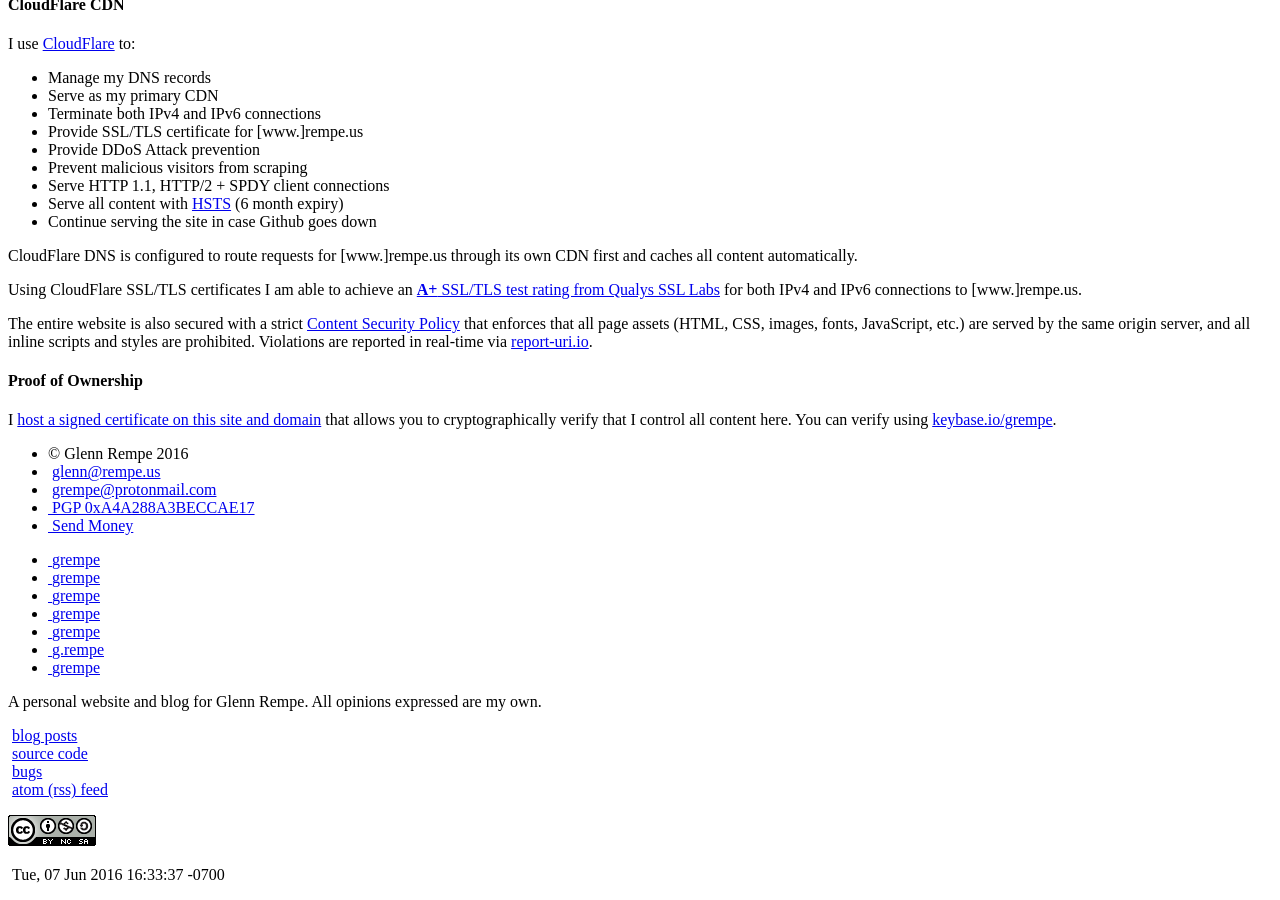
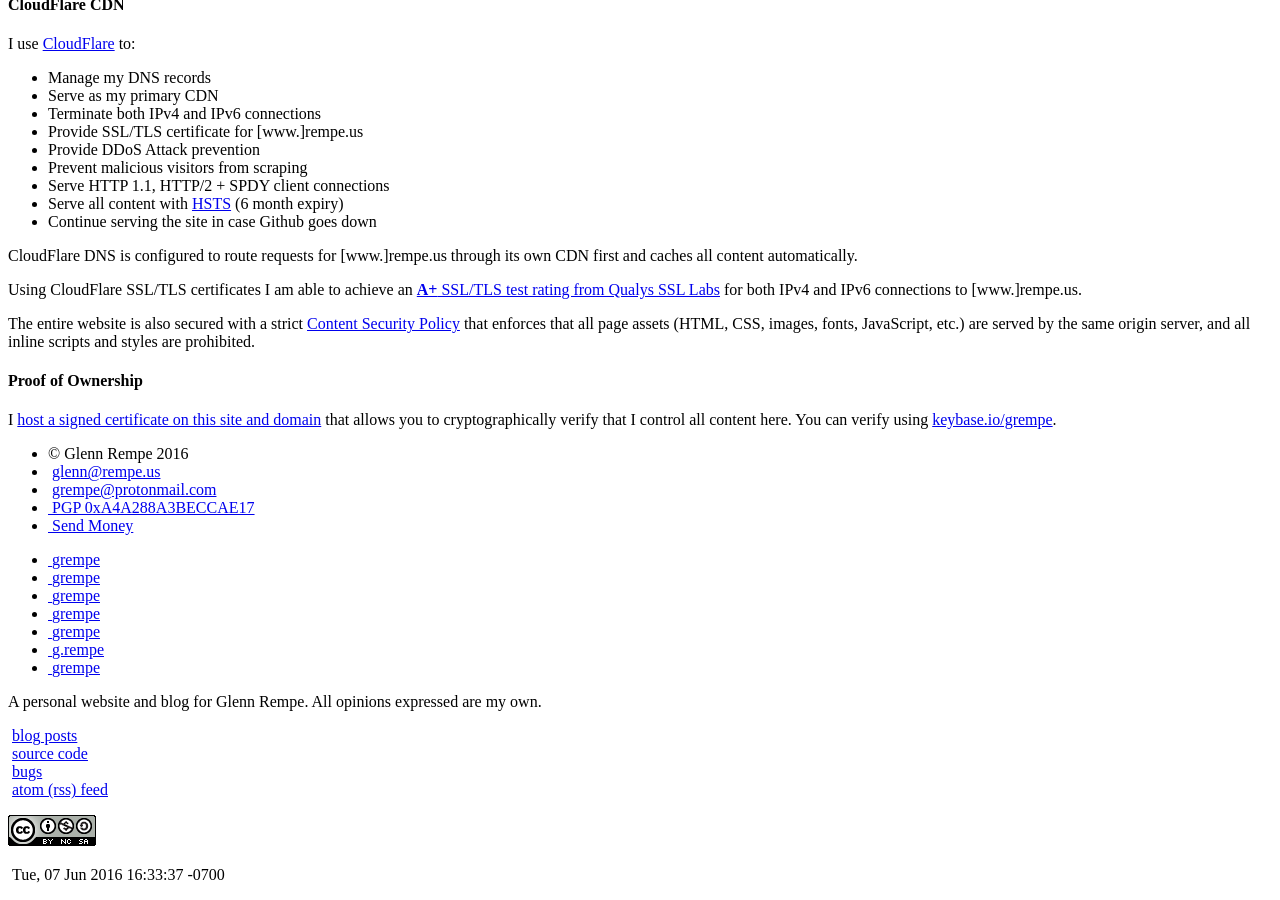
Before and after one commit to grempe/grempe.github.io, a Jekyll site: the page built from _pages/about.md, in a window 1280 px wide and 900 px high, scrolled down 2429 px. Built offline with Jekyll 4.4.1, drawn with Linux system fonts in a browser that asks for light colours.

Commit message:
Remove reference to CSP report-uri, it is not supported across browsers when CSP originates in a meta tag instead of a header

```diff
--- a/_pages/about.md
+++ b/_pages/about.md
@@ -111,8 +111,7 @@
 
 The entire website is also secured with a strict [Content Security Policy](http://www.html5rocks.com/en/tutorials/security/content-security-policy/) that enforces that
 all page assets (HTML, CSS, images, fonts, JavaScript, etc.) are served by the same origin
-server, and all inline scripts and styles are prohibited. Violations are reported
-in real-time via [report-uri.io](https://report-uri.io/).
+server, and all inline scripts and styles are prohibited.
 
 #### Proof of Ownership
 
```
